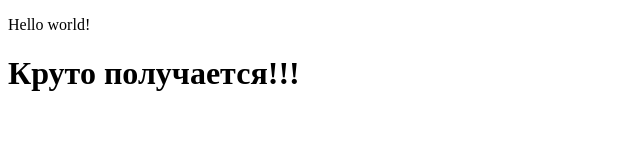
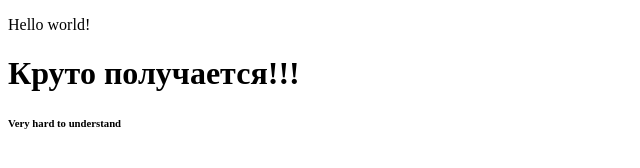
Before and after one commit to Urivskiy/MacBook-repo, a plain HTML site: page index.html in a window 1280 px wide. Shown: the full height of the page, 0-640 px from the left. Drawn offline with Linux system fonts and the light colour scheme.

Commit message:
new code

```diff
--- a/index.html
+++ b/index.html
@@ -9,6 +9,7 @@
     <div class="test">
       <p>Hello world!</p>
       <h1>Круто получается!!!</h1>
+      <h6>Very hard to understand</h6>
     </div>
   </body>
 </html>
```
